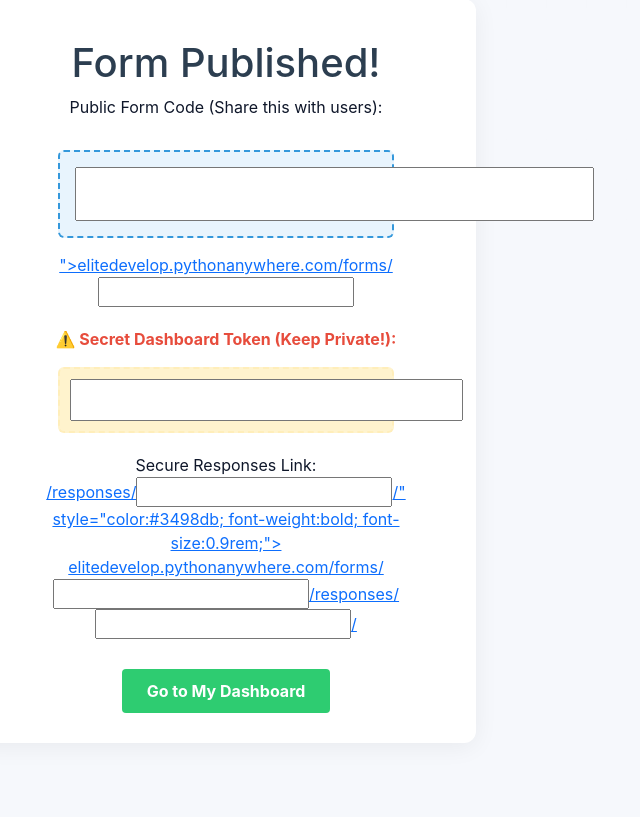
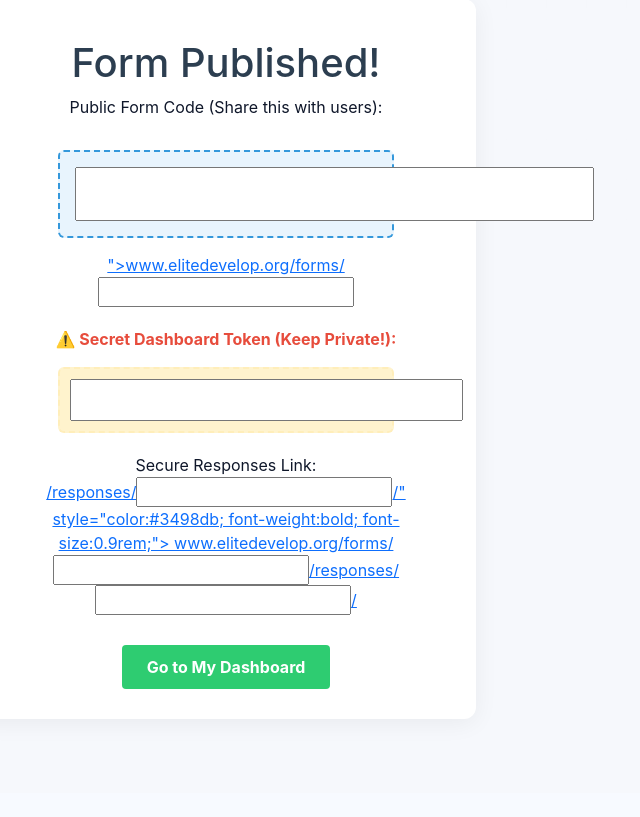
Before and after one commit to sockglide43856/elitedevelop, a Django app: template forms/templates/form_created.html in a window 1280 px wide. Shown: the part 141-958 px from the top of the page, without its empty margins (414-1054 px from the left). After the commit the page ends 830 px from the top, so only its background shows below. Run offline with Django 5.2, Linux system fonts and the light colour scheme; the template is opened without the code that fills it, so the values that code supplies are empty, except form fields; tables that the repository leaves empty hold one stand-in row (values such as "Sample post"); form fields are guessed from the names that the template uses; some libraries are stand-ins or nearby versions.

Commit message:
Update links to new domain

```diff
--- a/elitedevelop/settings.py
+++ b/elitedevelop/settings.py
@@ -59,8 +59,8 @@ AI_WORKER_SECRET = os.environ["AI_WORKER_SECRET"]
 COLLABS_API_URL = os.environ["COLLABS_API_URL"]
 COLLABS_API_KEY = os.environ["COLLABS_API_KEY"]
 
-# Security
-DEBUG = os.environ["DEBUG"]
+
+DEBUG = False
 
 ALLOWED_HOSTS = [
     "elitedevelop.org",
--- a/forms/templates/form_created.html
+++ b/forms/templates/form_created.html
@@ -10,14 +10,14 @@
     <h1 style="color: #2c3e50;">Form Published!</h1>
     <p>Public Form Code (Share this with users):</p>
     <div class="code-box">{{ form.code }}</div>
-    <a href="elitedevelop.pythonanywhere.com/forms/{{ form.code }}">elitedevelop.pythonanywhere.com/forms/{{ form.code }}</a>
+    <a href="www.elitedevelop.org/forms/{{ form.code }}">www.elitedevelop.org/forms/{{ form.code }}</a>
 
     <p style="color:#e74c3c; font-weight:bold; margin-top:20px;">⚠️ Secret Dashboard Token (Keep Private!):</p>
     <div class="token-box">{{ form.secret_token }}</div>
 
     <p>Secure Responses Link:<br>
         <a href="/forms/{{ form.code }}/responses/{{ form.secret_token }}/" style="color:#3498db; font-weight:bold; font-size:0.9rem;">
-            elitedevelop.pythonanywhere.com/forms/{{ form.code }}/responses/{{ form.secret_token }}/
+            www.elitedevelop.org/forms/{{ form.code }}/responses/{{ form.secret_token }}/
         </a>
     </p>
     <br>
--- a/qr_generator/views.py
+++ b/qr_generator/views.py
@@ -8,7 +8,7 @@ def generate_qr_view(request):
 
     if request.method == "POST":
         # Capture customization inputs from the front-end form
-        qr_data = request.POST.get("qr_data", "https://elitedevelop.pythonanywhere.com")
+        qr_data = request.POST.get("qr_data", "https://www.elitedevelop.org")
         fill_color = request.POST.get("fill_color", "#000000")
         back_color = request.POST.get("back_color", "#ffffff")
         box_size = int(request.POST.get("box_size", 10))
```
Also changed, not shown: 1 other file.
